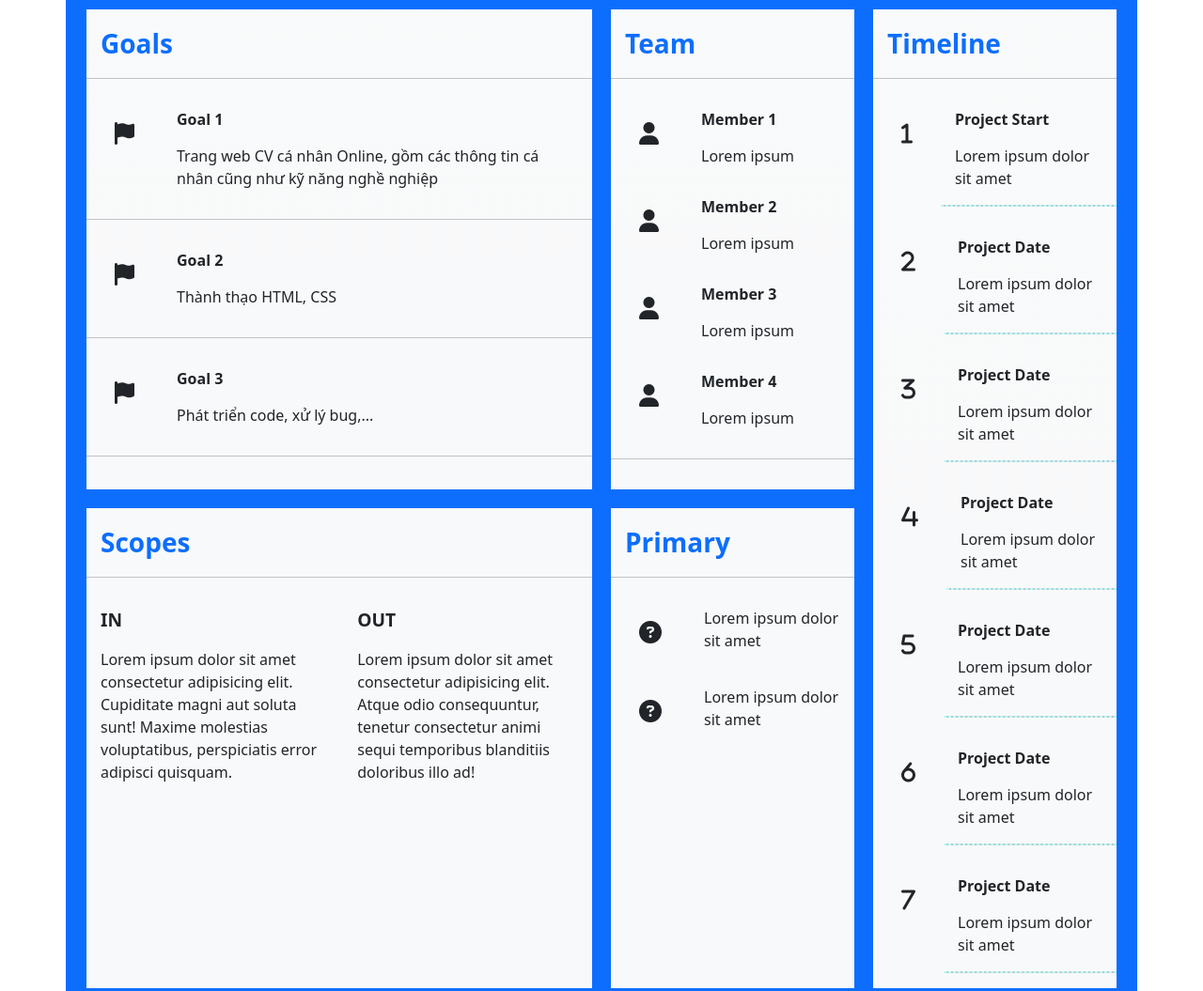
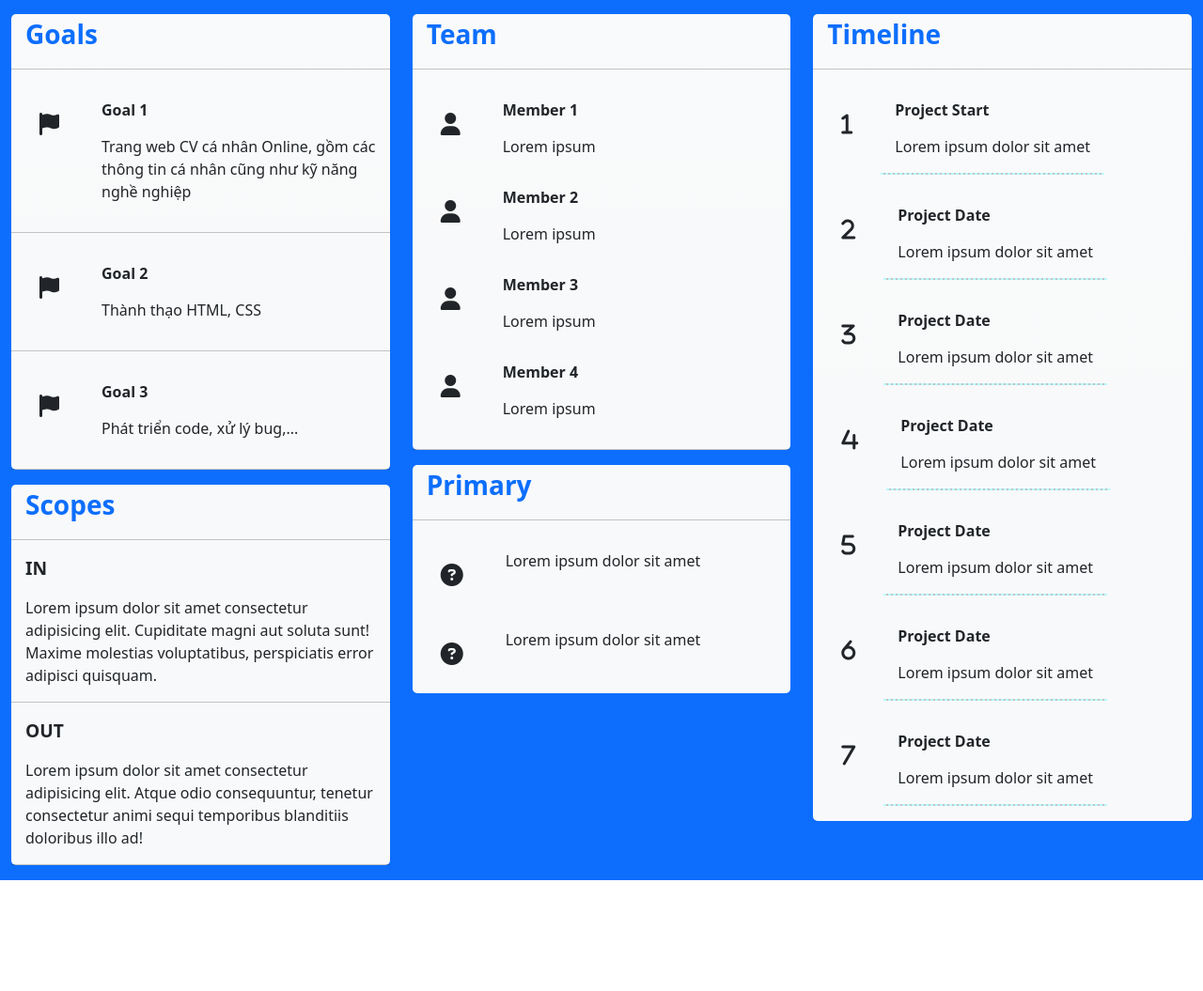
Before and after one commit to Hungyuuki/assigment-3-CV, a plain HTML site: page digital-cv.html in a window 1280 px wide. Shown: the top 1055 px of the page at 94% size. After the commit the page ends 937 px from the top, so only its background shows below. Drawn offline with nearby package versions, Linux system fonts and the light colour scheme.

Commit message:
31/10/2023

```diff
--- a/css/digital-cv.css
+++ b/css/digital-cv.css
@@ -1,19 +1,13 @@
 body {
   margin: auto;
-}
-
-.container {
-  display: grid;
-  grid-template-columns: repeat(4, 1fr);
-  grid-template-rows: repeat(2, 1fr);
+  padding: auto;
 }
 .goals,
 .team,
 .timeline,
 .scopes,
 .primary {
-  margin: 1rem;
-  margin-left: 10px;
+  border-radius: 5px;
 }
 p {
   margin: 5px;
@@ -27,25 +21,10 @@ p {
   align-items: center;
   justify-content: center;
 }
-.goals {
-  grid-column: 1 / span 2;
-  grid-row: 1;
-}
-.scopes {
-  grid-column: 1 / span 2;
-  grid-row: 2;
-}
-.scope-content {
-  display: flex;
-}
-.timeline {
-  grid-column: 4;
-  grid-row: 1 / span 2;
-}
-
-.flex-ctn {
-  display: flex;
-  /* gap: 5px; */
+.col1,
+.col2,
+.col3 {
+  height: 100%;
 }
 .block-ctn {
   display: block;
@@ -60,9 +39,6 @@ p {
 .goal {
   font-weight: bolder;
 }
-.p {
-  margin: 10px;
-}
 .flag {
   margin: 30px;
 }
--- a/digital-cv.html
+++ b/digital-cv.html
@@ -28,122 +28,133 @@
       <title>Assignment 03-Digital-CV</title>
     </head>
   <body>
-    <div class="container bg-primary">
-      <div class="p goals bg-light bg-gradient"><p class="fs-3 fw-bold text-primary">Goals</p>
+    <div class="container-fluid bg-primary ">
+      <div class="row">
+        <div class="col1 col-12 col-lg-4 col-md-12">
+        <div class="p goals bg-light bg-gradient">
+          <p class="fs-3 fw-bold text-primary">Goals</p>
         <hr>
-        <div class="goals-content">
-          <div class="flex-ctn">
+        <div class="goals-content ">
+          <div class="flex-ctn d-lg-flex d-md-block">
           <div class="flag"><i class="fa-solid fa-flag fa-xl"></i></div>
           <div class="items">
           <p class="goal">Goal 1</p>
           <p class="lorem">Trang web CV cá nhân Online, gồm các thông tin cá nhân cũng như kỹ năng nghề nghiệp</p></div></div>
           <hr>
-          <div class="flex-ctn">
+          <div class="flex-ctn d-lg-flex d-md-block">
             <div class="flag"><i class="fa-solid fa-flag fa-xl"></i></div>
           <div class="items">
           <p class="goal">Goal 2</p>
           <p class="lorem">Thành thạo HTML, CSS</p></div></div>
           <hr>
-          <div class="flex-ctn">
+          <div class="flex-ctn d-lg-flex d-md-block">
             <div class="flag"><i class="fa-solid fa-flag fa-xl"></i></div>
           <div class="items">
           <p class="goal">Goal 3</p>
           <p class="lorem">Phát triển code, xử lý bug,...</p></div></div>
             <hr>
         </div>
+    </div>
+    <div class="h-100 p scopes bg-light"><p class="fs-3 fw-bold text-primary">Scopes</p>
+      <hr>
+      <div class="scope-content">
+        <div class="block-ctn">
+        <p>IN</p>
+        <p class="lorem">Lorem ipsum dolor sit amet consectetur adipisicing elit. Cupiditate magni aut soluta sunt! Maxime molestias voluptatibus, perspiciatis error adipisci quisquam.</p></div>
+        <hr>
+        <div class="block-ctn">
+          <p>OUT</p>
+          <p class="lorem">Lorem ipsum dolor sit amet consectetur adipisicing elit. Atque odio consequuntur, tenetur consectetur animi sequi temporibus blanditiis doloribus illo ad!</p></div>
+        <hr>
+      </div>
+    </div>
+  </div>
 
-    </div>
+  <div class="col2 col-12 col-lg-4 col-md-12">
       <div class="p team bg-light bg-gradient"><p class="fs-3 fw-bold text-primary">Team</p>
         <hr>
         <div class="goals-content">
-          <div class="flex-ctn">
+          <div class="flex-ctn d-lg-flex d-md-block">
             <div class="flag"><i class="fa-solid fa-user fa-xl"></i></div>
           <div class="items">
           <p class="goal">Member 1</p>
           <p class="lorem">Lorem ipsum</p></div></div>
-          <div class="flex-ctn">
+          <div class="flex-ctn d-lg-flex d-md-block">
             <div class="flag"><i class="fa-solid fa-user fa-xl"></i></div>
           <div class="items">
           <p class="goal">Member 2</p>
-          <p class="lorem">Lorem ipsum</p></div></div><div class="flex-ctn">
+          <p class="lorem">Lorem ipsum</p></div></div><div class="flex-ctn d-lg-flex d-md-block">
             <div class="flag"><i class="fa-solid fa-user fa-xl"></i></div>
           <div class="items">
           <p class="goal">Member 3</p>
-          <p class="lorem">Lorem ipsum</p></div></div><div class="flex-ctn">
+          <p class="lorem">Lorem ipsum</p></div></div><div class="flex-ctn d-lg-flex d-md-block">
             <div class="flag"><i class="fa-solid fa-user fa-xl"></i></div>
           <div class="items">
           <p class="goal">Member 4</p>
           <p class="lorem">Lorem ipsum</p></div></div>
           <hr>
-
-</div>
+        </div>
       </div>
-      <div class="p timeline bg-light bg-gradient"><p class="fs-3 fw-bold text-primary">Timeline</p>
+      <div class="h-100 p primary bg-light"><p class="fs-3 fw-bold text-primary">Primary</p>
         <hr>
         <div class="goals-content">
-          <div class="flex-ctn">
-          <div class="flag"><i class="fa-solid fa-1 fa-xl"></i></div>
-          <div class="items">
-          <p class="goal">Project Start</p>
-          <p class="lorem">Lorem ipsum dolor sit amet</p><hr class="hr-item" ></div></div>
+          <div class="flex-ctn d-lg-flex d-md-block">
+          <div class="flag"><i class="fa-solid fa-circle-question fa-xl"></i></div>
+          <p class="lorem">Lorem ipsum dolor sit amet</p></div>
+          <div class="flex-ctn d-lg-flex d-md-block">
+            <div class="flag"><i class="fa-solid fa-circle-question fa-xl"></i></div>
+            <p class="lorem">Lorem ipsum dolor sit amet</p>
+          </div>
+      </div>
+    </div>
+  </div>
+  <div class="col3 col-12 col-lg-4 col-md-12">
+    <div class="p timeline bg-light bg-gradient"><p class="fs-3 fw-bold text-primary">Timeline</p>
+      <hr>
+      <div class="goals-content">
+        <div class="flex-ctn d-lg-flex d-md-block">
+        <div class="flag"><i class="fa-solid fa-1 fa-xl"></i></div>
+        <div class="items">
+        <p class="goal">Project Start</p>
+        <p class="lorem">Lorem ipsum dolor sit amet</p><hr class="hr-item" ></div></div>
 
-          <div class="flex-ctn">
-            <div class="flag"><i class="fa-solid fa-2 fa-xl"></i></div>
-          <div class="items">
-          <p class="goal">Project Date</p>
-          <p class="lorem">Lorem ipsum dolor sit amet</p><hr class="hr-item"></div></div>
+        <div class="flex-ctn d-lg-flex d-md-block">
+          <div class="flag"><i class="fa-solid fa-2 fa-xl"></i></div>
+        <div class="items">
+        <p class="goal">Project Date</p>
+        <p class="lorem">Lorem ipsum dolor sit amet</p><hr class="hr-item"></div></div>
 
-          <div class="flex-ctn">
-            <div class="flag"><i class="fa-solid fa-3 fa-xl"></i></div>
-          <div class="items">
-          <p class="goal">Project Date</p>
-          <p class="lorem">Lorem ipsum dolor sit amet</p><hr class="hr-item"></div></div>
+        <div class="flex-ctn d-lg-flex d-md-block">
+          <div class="flag"><i class="fa-solid fa-3 fa-xl"></i></div>
+        <div class="items">
+        <p class="goal">Project Date</p>
+        <p class="lorem">Lorem ipsum dolor sit amet</p><hr class="hr-item"></div></div>
 
 
-          <div class="flex-ctn">
-            <div class="flag"><i class="fa-solid fa-4 fa-xl"></i></div>
-          <div class="items">
-          <p class="goal">Project Date</p>
-          <p class="lorem">Lorem ipsum dolor sit amet</p><hr class="hr-item"></div></div>
-          <div class="flex-ctn">
-            <div class="flag"><i class="fa-solid fa-5 fa-xl"></i></div>
-          <div class="items">
-          <p class="goal">Project Date</p>
-          <p class="lorem">Lorem ipsum dolor sit amet</p><hr class="hr-item"></div></div>
-          <div class="flex-ctn">
-            <div class="flag"><i class="fa-solid fa-6 fa-xl"></i></div>
-          <div class="items">
-          <p class="goal">Project Date</p>
-          <p class="lorem">Lorem ipsum dolor sit amet</p><hr class="hr-item"></div></div>
-          <div class="flex-ctn">
-            <div class="flag"><i class="fa-solid fa-7 fa-xl"></i></div>
-          <div class="items">
-          <p class="goal">Project Date</p>
-          <p class="lorem">Lorem ipsum dolor sit amet</p><hr class="hr-item"></div></div>
-
-
-</div>
+        <div class="flex-ctn d-lg-flex d-md-block">
+          <div class="flag"><i class="fa-solid fa-4 fa-xl"></i></div>
+        <div class="items">
+        <p class="goal">Project Date</p>
+        <p class="lorem">Lorem ipsum dolor sit amet</p><hr class="hr-item"></div></div>
+        <div class="flex-ctn d-lg-flex d-md-block">
+          <div class="flag"><i class="fa-solid fa-5 fa-xl"></i></div>
+        <div class="items">
+        <p class="goal">Project Date</p>
+        <p class="lorem">Lorem ipsum dolor sit amet</p><hr class="hr-item"></div></div>
+        <div class="flex-ctn d-lg-flex d-md-block">
+          <div class="flag"><i class="fa-solid fa-6 fa-xl"></i></div>
+        <div class="items">
+        <p class="goal">Project Date</p>
+        <p class="lorem">Lorem ipsum dolor sit amet</p><hr class="hr-item"></div></div>
+        <div class="flex-ctn d-lg-flex d-md-block">
+          <div class="flag"><i class="fa-solid fa-7 fa-xl"></i></div>
+        <div class="items">
+        <p class="goal">Project Date</p>
+        <p class="lorem">Lorem ipsum dolor sit amet</p><hr class="hr-item"></div></div>
+        </div>
       </div>
-      <div class="p scopes bg-light"><p class="fs-3 fw-bold text-primary">Scopes</p>
-        <hr>
-        <div class="scope-content">
-          <div class="block-ctn">
-          <p>IN</p>
-          <p class="lorem">Lorem ipsum dolor sit amet consectetur adipisicing elit. Cupiditate magni aut soluta sunt! Maxime molestias voluptatibus, perspiciatis error adipisci quisquam.</p></div>
-          <hr>
-          <div class="block-ctn">
-            <p>OUT</p>
-            <p class="lorem">Lorem ipsum dolor sit amet consectetur adipisicing elit. Atque odio consequuntur, tenetur consectetur animi sequi temporibus blanditiis doloribus illo ad!</p></div>
-          <hr>    </div></div>
-      <div class="p primary bg-light"><p class="fs-3 fw-bold text-primary">Primary</p>
-        <hr>
-        <div class="goals-content">
-          <div class="flex-ctn">
-          <div class="flag"><i class="fa-solid fa-circle-question fa-xl"></i></div>
-          <p class="lorem">Lorem ipsum dolor sit amet</p></div>
-          <div class="flex-ctn">
-            <div class="flag"><i class="fa-solid fa-circle-question fa-xl"></i></div>
-            <p class="lorem">Lorem ipsum dolor sit amet</p></div></div>
+    </div>
+    </div>
     </div>
     <script src="js/digital-js.js"></script>
     <script src="https://kit.fontawesome.com/683bb633b9.js" crossorigin="anonymous"></script>
```
